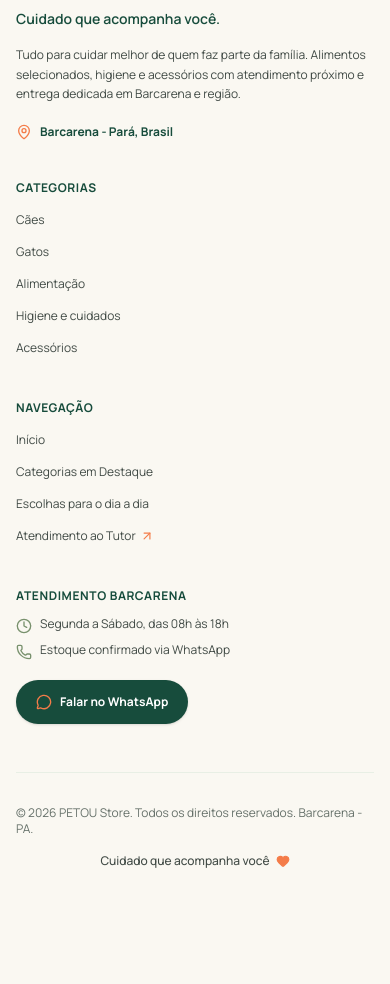
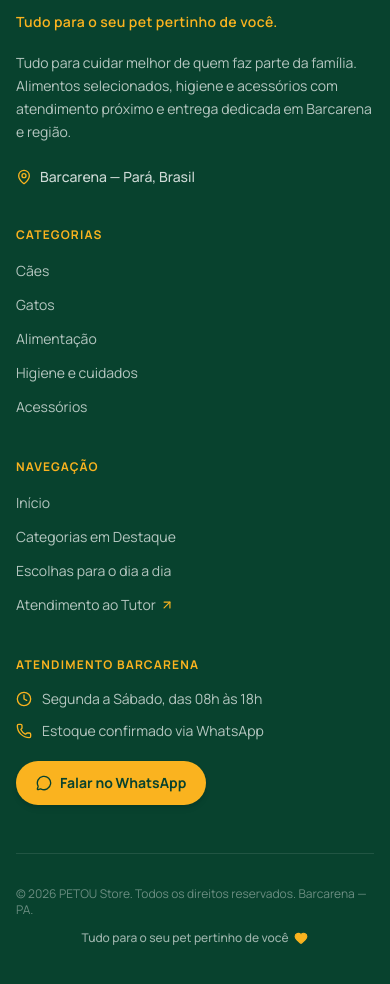
Before and after one commit to petoudelivery/petou, a Next.js app: page / in a window 390 px wide. Shown: the part 8520-9504 px from the top of the page. Before the commit the page ends 9437 px from the top, so only its background shows below. Built offline with nearby package versions, Linux system fonts and the light colour scheme; no server answers; the database is empty.

Commit message:
feat: PREMIUM PETOU FOOTER

```diff
--- a/src/components/Footer.tsx
+++ b/src/components/Footer.tsx
@@ -13,93 +13,100 @@ export default function Footer() {
   );
 
   return (
-    <footer role="contentinfo" className="bg-[#FAF8F2] border-t border-[#E8EFE5] text-[#202C27] pt-16 pb-12">
+    <footer role="contentinfo" className="bg-[#08422E] text-white">
       <h2 className="sr-only">Informações Institucionais e Rodapé</h2>
 
-      <div className="max-w-7xl mx-auto px-4 sm:px-6 lg:px-8">
+      {/* Main footer body */}
+      <div className="max-w-7xl mx-auto px-4 sm:px-6 lg:px-8 pt-16 pb-10">
+        <div className="grid grid-cols-1 md:grid-cols-2 lg:grid-cols-5 gap-10 pb-12 border-b border-white/10">
 
-        {/* Main Footer Grid */}
-        <div className="grid grid-cols-1 md:grid-cols-2 lg:grid-cols-5 gap-10 pb-12 border-b border-[#E8EFE5]">
-
-          {/* Column 1 & 2: Brand Info */}
-          <div className="lg:col-span-2 space-y-4">
-            <Link href="/" aria-label="Página inicial PETOU Store" className="inline-block rounded-xl focus-visible:outline-2 focus-visible:outline-[#174C3C]">
+          {/* Brand column */}
+          <div className="lg:col-span-2 space-y-5">
+            <Link
+              href="/"
+              aria-label="Página inicial PETOU Store"
+              className="inline-block rounded-xl focus-visible:outline-2 focus-visible:outline-[#FAB31F]"
+            >
               <div className="relative w-36 sm:w-44 h-12">
                 <Image
                   src="/petou-logo.png"
-                  alt="PETOU - Cuidado que acompanha você"
+                  alt="PETOU - Tudo para o seu pet pertinho de você"
                   fill
                   sizes="(max-width: 640px) 144px, 176px"
                   loading="lazy"
-                  className="object-contain object-left"
+                  className="object-contain object-left brightness-0 invert"
                 />
               </div>
             </Link>
-            <p className="text-sm font-semibold text-[#174C3C]">
-              Cuidado que acompanha você.
+
+            <p className="text-sm font-semibold text-[#FAB31F] tracking-wide">
+              Tudo para o seu pet pertinho de você.
             </p>
-            <p className="text-xs sm:text-sm text-[#202C27]/85 leading-relaxed max-w-sm">
-              Tudo para cuidar melhor de quem faz parte da família. Alimentos selecionados,
-              higiene e acessórios com atendimento próximo e entrega dedicada em Barcarena e região.
+
+            <p className="text-sm text-white/70 leading-relaxed max-w-sm">
+              Tudo para cuidar melhor de quem faz parte da família. Alimentos
+              selecionados, higiene e acessórios com atendimento próximo e
+              entrega dedicada em Barcarena e região.
             </p>
-            <div className="flex items-center gap-2 text-xs font-bold text-[#174C3C] pt-1">
-              <MapPin className="w-4 h-4 text-[#F47C49] shrink-0" aria-hidden="true" />
-              <span>Barcarena - Pará, Brasil</span>
+
+            <div className="flex items-center gap-2 text-sm font-medium text-white/80 pt-1">
+              <MapPin className="w-4 h-4 text-[#FAB31F] shrink-0" aria-hidden="true" />
+              <span>Barcarena — Pará, Brasil</span>
             </div>
           </div>
 
-          {/* Column 3: Categorias */}
-          <div className="space-y-3">
-            <h3 className="text-xs font-bold text-[#174C3C] uppercase tracking-wider">
+          {/* Categorias */}
+          <div className="space-y-4">
+            <h3 className="text-xs font-bold text-[#FAB31F] uppercase tracking-widest">
               Categorias
             </h3>
-            <ul className="space-y-2 text-xs sm:text-sm text-[#202C27]/85" aria-label="Links rápidos de categorias">
-              <li>
-                <Link href="/categoria/caes" className="hover:text-[#174C3C] transition py-1 inline-block focus-visible:outline-2 focus-visible:outline-[#174C3C] rounded">
-                  Cães
-                </Link>
-              </li>
-              <li>
-                <Link href="/categoria/gatos" className="hover:text-[#174C3C] transition py-1 inline-block focus-visible:outline-2 focus-visible:outline-[#174C3C] rounded">
-                  Gatos
-                </Link>
-              </li>
-              <li>
-                <Link href="/categoria/alimentacao" className="hover:text-[#174C3C] transition py-1 inline-block focus-visible:outline-2 focus-visible:outline-[#174C3C] rounded">
-                  Alimentação
-                </Link>
-              </li>
-              <li>
-                <Link href="/categoria/higiene" className="hover:text-[#174C3C] transition py-1 inline-block focus-visible:outline-2 focus-visible:outline-[#174C3C] rounded">
-                  Higiene e cuidados
-                </Link>
-              </li>
-              <li>
-                <Link href="/categoria/acessorios" className="hover:text-[#174C3C] transition py-1 inline-block focus-visible:outline-2 focus-visible:outline-[#174C3C] rounded">
-                  Acessórios
-                </Link>
-              </li>
+            <ul className="space-y-2.5 text-sm text-white/70" aria-label="Links rápidos de categorias">
+              {[
+                { label: "Cães", href: "/categoria/caes" },
+                { label: "Gatos", href: "/categoria/gatos" },
+                { label: "Alimentação", href: "/categoria/alimentacao" },
+                { label: "Higiene e cuidados", href: "/categoria/higiene" },
+                { label: "Acessórios", href: "/categoria/acessorios" },
+              ].map(({ label, href }) => (
+                <li key={href}>
+                  <Link
+                    href={href}
+                    className="hover:text-white transition-colors duration-150 py-0.5 inline-block focus-visible:outline-2 focus-visible:outline-[#FAB31F] rounded"
+                  >
+                    {label}
+                  </Link>
+                </li>
+              ))}
             </ul>
           </div>
 
-          {/* Column 4: Navegação */}
-          <div className="space-y-3">
-            <h3 className="text-xs font-bold text-[#174C3C] uppercase tracking-wider">
+          {/* Navegação */}
+          <div className="space-y-4">
+            <h3 className="text-xs font-bold text-[#FAB31F] uppercase tracking-widest">
               Navegação
             </h3>
-            <ul className="space-y-2 text-xs sm:text-sm text-[#202C27]/85" aria-label="Navegação institucional">
+            <ul className="space-y-2.5 text-sm text-white/70" aria-label="Navegação institucional">
               <li>
-                <Link href="/" className="hover:text-[#174C3C] transition py-1 inline-block focus-visible:outline-2 focus-visible:outline-[#174C3C] rounded">
+                <Link
+                  href="/"
+                  className="hover:text-white transition-colors duration-150 py-0.5 inline-block focus-visible:outline-2 focus-visible:outline-[#FAB31F] rounded"
+                >
                   Início
                 </Link>
               </li>
               <li>
-                <Link href="/#categorias" className="hover:text-[#174C3C] transition py-1 inline-block focus-visible:outline-2 focus-visible:outline-[#174C3C] rounded">
+                <Link
+                  href="/#categorias"
+                  className="hover:text-white transition-colors duration-150 py-0.5 inline-block focus-visible:outline-2 focus-visible:outline-[#FAB31F] rounded"
+                >
                   Categorias em Destaque
                 </Link>
               </li>
               <li>
-                <Link href="/#produtos" className="hover:text-[#174C3C] transition py-1 inline-block focus-visible:outline-2 focus-visible:outline-[#174C3C] rounded">
+                <Link
+                  href="/#produtos"
+                  className="hover:text-white transition-colors duration-150 py-0.5 inline-block focus-visible:outline-2 focus-visible:outline-[#FAB31F] rounded"
+                >
                   Escolhas para o dia a dia
                 </Link>
               </li>
@@ -108,39 +115,40 @@ export default function Footer() {
                   href={`https://wa.me/${cleanNumber}?text=${defaultMessage}`}
                   target="_blank"
                   rel="noopener noreferrer"
-                  className="hover:text-[#174C3C] transition inline-flex items-center gap-1 py-1 focus-visible:outline-2 focus-visible:outline-[#174C3C] rounded"
+                  className="hover:text-white transition-colors duration-150 inline-flex items-center gap-1 py-0.5 focus-visible:outline-2 focus-visible:outline-[#FAB31F] rounded"
                 >
                   <span>Atendimento ao Tutor</span>
-                  <ArrowUpRight className="w-3.5 h-3.5 text-[#F47C49]" aria-hidden="true" />
+                  <ArrowUpRight className="w-3.5 h-3.5 text-[#FAB31F]" aria-hidden="true" />
                 </a>
               </li>
             </ul>
           </div>
 
-          {/* Column 5: Atendimento Barcarena */}
-          <div className="space-y-3">
-            <h3 className="text-xs font-bold text-[#174C3C] uppercase tracking-wider">
+          {/* Atendimento */}
+          <div className="space-y-4">
+            <h3 className="text-xs font-bold text-[#FAB31F] uppercase tracking-widest">
               Atendimento Barcarena
             </h3>
-            <div className="space-y-2 text-xs text-[#202C27]/85">
-              <div className="flex items-start gap-2">
-                <Clock className="w-4 h-4 text-[#78916D] shrink-0 mt-0.5" aria-hidden="true" />
+
+            <div className="space-y-3 text-sm text-white/70">
+              <div className="flex items-start gap-2.5">
+                <Clock className="w-4 h-4 text-[#FAB31F] shrink-0 mt-0.5" aria-hidden="true" />
                 <span>Segunda a Sábado, das 08h às 18h</span>
               </div>
-              <div className="flex items-start gap-2">
-                <Phone className="w-4 h-4 text-[#78916D] shrink-0 mt-0.5" aria-hidden="true" />
+              <div className="flex items-start gap-2.5">
+                <Phone className="w-4 h-4 text-[#FAB31F] shrink-0 mt-0.5" aria-hidden="true" />
                 <span>Estoque confirmado via WhatsApp</span>
               </div>
             </div>
 
-            <div className="pt-2">
+            <div className="pt-1">
               <a
                 href={`https://wa.me/${cleanNumber}?text=${defaultMessage}`}
                 target="_blank"
                 rel="noopener noreferrer"
-                className="inline-flex items-center gap-2 px-5 py-3 rounded-full bg-[#174C3C] text-[#FFFFFF] text-xs font-bold hover:bg-[#174C3C]/90 active:scale-95 transition shadow-sm min-h-[44px] focus-visible:outline-2 focus-visible:outline-[#174C3C]"
+                className="inline-flex items-center gap-2 px-5 py-3 rounded-full bg-[#FAB31F] text-[#08422E] text-sm font-bold hover:bg-[#FAB31F]/90 active:scale-95 transition min-h-[44px] focus-visible:outline-2 focus-visible:outline-white shadow-md"
               >
-                <MessageCircle className="w-4 h-4 text-[#F47C49]" aria-hidden="true" />
+                <MessageCircle className="w-4 h-4" aria-hidden="true" />
                 <span>Falar no WhatsApp</span>
               </a>
             </div>
@@ -148,15 +156,14 @@ export default function Footer() {
 
         </div>
 
-        {/* Bottom Bar: Copyright & Note */}
-        <div className="pt-8 flex flex-col sm:flex-row items-center justify-between gap-4 text-xs text-[#66716A]">
-          <p>© 2026 PETOU Store. Todos os direitos reservados. Barcarena - PA.</p>
-          <p className="flex items-center gap-1.5 font-medium text-[#202C27]/85">
-            <span>Cuidado que acompanha você</span>
-            <Heart className="w-3.5 h-3.5 text-[#F47C49] fill-[#F47C49]" aria-hidden="true" />
+        {/* Bottom bar */}
+        <div className="pt-8 flex flex-col sm:flex-row items-center justify-between gap-3 text-xs text-white/40">
+          <p>© 2026 PETOU Store. Todos os direitos reservados. Barcarena — PA.</p>
+          <p className="flex items-center gap-1.5 font-medium text-white/60">
+            <span>Tudo para o seu pet pertinho de você</span>
+            <Heart className="w-3.5 h-3.5 text-[#FAB31F] fill-[#FAB31F]" aria-hidden="true" />
           </p>
         </div>
-
       </div>
     </footer>
   );
--- a/src/components/Header.tsx
+++ b/src/components/Header.tsx
@@ -119,7 +119,7 @@ export default function Header({
             </Link>
             <div className="hidden xl:block h-6 w-px bg-[#E8EFE5]" aria-hidden="true" />
             <span className="hidden xl:block text-xs font-medium text-[#66716A]">
-              Cuidado que acompanha você.
+              Tudo para o seu pet pertinho de você.
             </span>
           </div>
 
@@ -133,8 +133,7 @@ export default function Header({
                   key={item.name}
                   type="button"
                   onClick={() => handleNavClick(item.category, item.slug)}
-                  className={`inline-flex items-center gap-1.5 px-3.5 py-2.5 rounded-full text-xs xl:text-sm font-semibold transition-all min-h-[44px] focus-visible:outline-2 focus-visible:outline-[#174C3C] ${
-                    isActive
+                  className={`inline-flex items-center gap-1.5 px-3.5 py-2.5 rounded-full text-xs xl:text-sm font-semibold transition-all min-h-[44px] focus-visible:outline-2 focus-visible:outline-[#174C3C] ${isActive
                     ? "bg-[#174C3C] text-[#FFFFFF] shadow-sm"
                     : "text-[#202C27] hover:text-[#174C3C] hover:bg-[#E8EFE5]/70"
                     }`}
@@ -185,8 +184,7 @@ export default function Header({
             <button
               type="button"
               onClick={handleOpenCart}
-              aria-label={`Abrir carrinho com ${effectiveCartCount} ${
-                effectiveCartCount === 1 ? "item" : "itens"
+              aria-label={`Abrir carrinho com ${effectiveCartCount} ${effectiveCartCount === 1 ? "item" : "itens"
                 }`}
               className="inline-flex items-center gap-2 px-4 py-2.5 rounded-full bg-[#174C3C] text-[#FFFFFF] hover:bg-[#174C3C]/90 active:scale-95 transition-all shadow-md shadow-[#174C3C]/15 min-h-[44px] focus-visible:outline-2 focus-visible:outline-[#174C3C] focus-visible:outline-offset-2"
             >
@@ -269,16 +267,14 @@ export default function Header({
                       key={item.name}
                       type="button"
                       onClick={() => handleNavClick(item.category, item.slug)}
-                      className={`w-full flex items-center justify-between p-3.5 rounded-2xl text-left text-sm font-semibold transition min-h-[44px] focus-visible:outline-2 focus-visible:outline-[#174C3C] ${
-                        isActive
+                      className={`w-full flex items-center justify-between p-3.5 rounded-2xl text-left text-sm font-semibold transition min-h-[44px] focus-visible:outline-2 focus-visible:outline-[#174C3C] ${isActive
                         ? "bg-[#174C3C] text-[#FFFFFF]"
                         : "bg-[#FFFFFF] text-[#202C27] border border-[#E8EFE5] hover:bg-[#E8EFE5]"
                         }`}
                     >
                       <div className="flex items-center gap-3">
                         <span
-                          className={`w-8 h-8 rounded-xl flex items-center justify-center ${
-                            isActive ? "bg-[#FFFFFF]/20 text-[#FFFFFF]" : "bg-[#E8EFE5] text-[#174C3C]"
+                          className={`w-8 h-8 rounded-xl flex items-center justify-center ${isActive ? "bg-[#FFFFFF]/20 text-[#FFFFFF]" : "bg-[#E8EFE5] text-[#174C3C]"
                             }`}
                           aria-hidden="true"
                         >
@@ -306,7 +302,7 @@ export default function Header({
               </a>
 
               <p className="text-center text-xs text-[#66716A]">
-                Cuidado que acompanha você • Barcarena - PA
+                Tudo para o seu pet pertinho de você • Barcarena - PA
               </p>
             </div>
           </div>
```
Also changed, not shown: src/components/CartDrawer.tsx (+6 -9 lines). Lines whose indentation alone changed are shown as unchanged.
